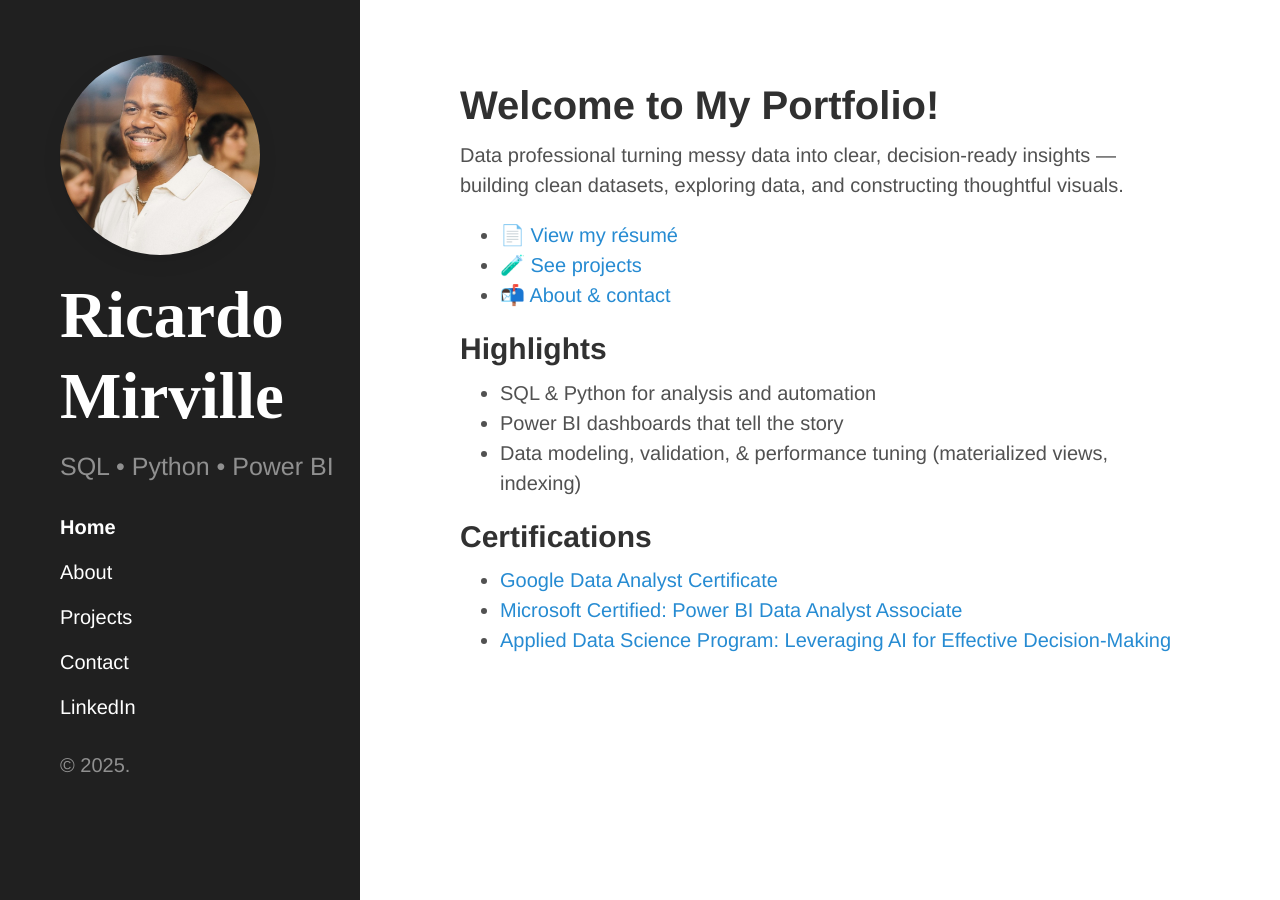
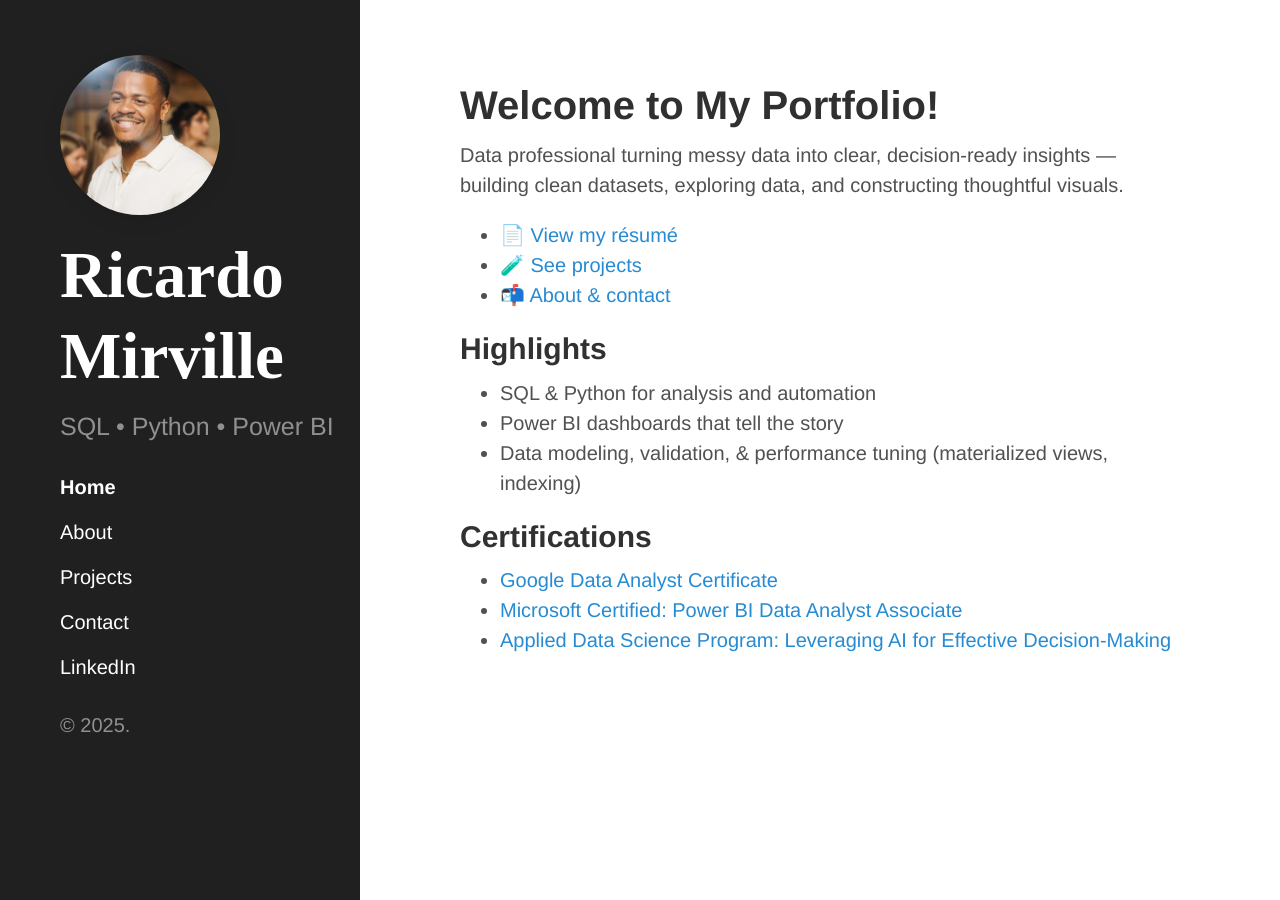
Before and after one commit to RicardoBMirville/Portfolio, a Jekyll site: the page built from index.md, in a window 1280 px wide. Built offline with Jekyll 4.4.1, drawn with Linux system fonts in a browser that asks for light colours.

Commit message:
Update custom.css

```diff
--- a/assets/css/custom.css
+++ b/assets/css/custom.css
@@ -34,8 +34,8 @@
 
 /* (Optional) tweak avatar size/spacing if you want a bit smaller */
 .img-avatar {
-  width: 200px;       /* was 160px; pick what you like */
-  height: 200px;
+  width: 160px;       /* was 160px; pick what you like */
+  height: 160px;
   margin-bottom: 1rem;
 }
 
```
